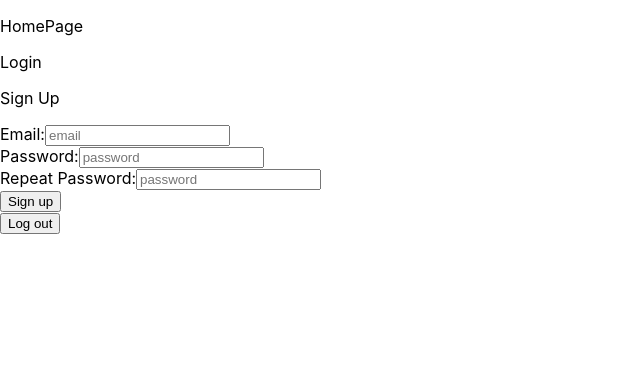
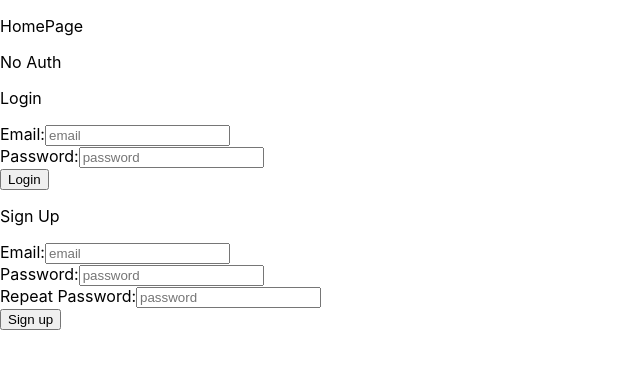
Before and after one commit to MuradAles/MyGymRoutine, a React (Create React App) app in the folder frontend/: page / in a window 1280 px wide. Shown: the top 368 px of the page, without its empty margins (0-640 px from the left). Built offline with nearby package versions, Linux system fonts and the light colour scheme; no server answers; the HTML template or start-up script is replaced by a standard one.

Commit message:
SignUp/Login/Logout been added

```diff
--- a/frontend/src/components/Login.js
+++ b/frontend/src/components/Login.js
@@ -1,12 +1,64 @@
-import { useState, useEffect, useContext } from "react";
-import { doCreateUserWithEmailAndPassword } from "../firebase/FirebaseFunctions";
-import { AuthContext } from "../firebase/Auth";
+import { useState } from "react";
+import { doSignInUserWithEmailAndPassword } from "../firebase/FirebaseFunctions";
 
 function Login() {
-    const { currentUser } = useContext(AuthContext);
+    const handleSubmite = async (e) => {
+        e.preventDefault();
+        const { login_email_Intput, login_password_Intput } = e.target
+        try {
+            await doSignInUserWithEmailAndPassword(
+                login_email_Intput.value,
+                login_password_Intput.value,
+            )
+            await fetch('/users/login', {
+                method: 'POST',
+                headers: {
+                    "Content-Type": "application/json"
+                },
+                body: JSON.stringify({
+                    email: login_email_Intput.value,
+                    password: login_password_Intput.value
+                })
+            })
+        } catch (error) {
+            alert(error);
+        }
+    }
     return (
         <div className="App">
-            <p>Login</p>
+            <p>Login </p>
+            <form onSubmit={handleSubmite}>
+                <div className="login_Div">
+                    <div className="email_Div">
+                        <label htmlFor="login_email_Intput">
+                            Email:
+                            <input
+                                className="input_tag"
+                                id="login_email_Intput"
+                                placeholder="email"
+                                autoComplete="off"
+                                required
+                            />
+                        </label>
+                    </div>
+                    <div className="password_Div">
+                        <label htmlFor="login_password_Intput">
+                            Password:
+                            <input
+                                className="input_tag"
+                                id="login_password_Intput"
+                                placeholder="password"
+                                type="password"
+                                autoComplete="off"
+                                required
+                            />
+                        </label>
+                    </div>
+                    <button id='login_submiteButton' type='submit'>
+                        Login
+                    </button>
+                </div>
+            </form>
         </div>
     );
 }
--- a/frontend/src/components/Logout.js
+++ b/frontend/src/components/Logout.js
@@ -1,8 +1,23 @@
 import { doSignOut } from '../firebase/FirebaseFunctions'
 
 function Logout() {
+    const handleLogOut = async () => {
+        try {
+            await doSignOut();
+            await fetch('/users/logout', {
+                method: 'GET',
+                headers: {
+                    "Content-Type": "application/json"
+                }
+            })
+        } catch (error) {
+            alert(error);
+        }
+    }
     return (
-        <button type='button' onClick={doSignOut}>Log out</button>
+        <form onSubmit={handleLogOut}>
+            <button type='submit'>Log out</button>
+        </form>
     );
 }
 
--- a/frontend/src/components/SignUp.js
+++ b/frontend/src/components/SignUp.js
@@ -1,32 +1,29 @@
-import { useState, useContext } from "react";
+import { useState } from "react";
 import { doCreateUserWithEmailAndPassword } from "../firebase/FirebaseFunctions";
-import { AuthContext } from "../firebase/Auth";
 
 function SignUp() {
-    const { currentUser } = useContext(AuthContext);
     const [pwMatch, setPwMatch] = useState('')
     const handleSubmite = async (e) => {
         e.preventDefault();
-        const { email_Intput, password_Intput, repeat_password_Intput } = e.target
-        if (password_Intput.value !== repeat_password_Intput.value) {
+        const { signup_email_Intput, signup_password_Intput, signup_repeat_password_Intput } = e.target
+        if (signup_password_Intput.value !== signup_repeat_password_Intput.value) {
             setPwMatch('Passwords do not match');
             return false;
         }
         try {
             let userId = await doCreateUserWithEmailAndPassword(
-                email_Intput.value,
-                password_Intput.value,
+                signup_email_Intput.value,
+                signup_password_Intput.value,
             )
-            console.log("userId", userId)
             await fetch('/users/signup', {
                 method: 'POST',
                 headers: {
                     "Content-Type": "application/json"
                 },
                 body: JSON.stringify({
-                    uid: userId.uid,
-                    email: email_Intput.value,
-                    password: password_Intput.value
+                    uid: userId,
+                    email: signup_email_Intput.value,
+                    password: signup_password_Intput.value
                 })
             })
         } catch (error) {
@@ -40,11 +37,11 @@ function SignUp() {
             <form onSubmit={handleSubmite}>
                 <div className="login_Div">
                     <div className="email_Div">
-                        <label htmlFor="email_Intput">
+                        <label htmlFor="signup_email_Intput">
                             Email:
                             <input
                                 className="input_tag"
-                                id="email_Intput"
+                                id="signup_email_Intput"
                                 placeholder="email"
                                 autoComplete="off"
                                 required
@@ -52,11 +49,11 @@ function SignUp() {
                         </label>
                     </div>
                     <div className="password_Div">
-                        <label htmlFor="password_Intput">
+                        <label htmlFor="signup_password_Intput">
                             Password:
                             <input
                                 className="input_tag"
-                                id="password_Intput"
+                                id="signup_password_Intput"
                                 placeholder="password"
                                 type="password"
                                 autoComplete="off"
@@ -65,11 +62,11 @@ function SignUp() {
                         </label>
                     </div>
                     <div className="repeat_password_Div">
-                        <label htmlFor="repeat_password_Intput">
+                        <label htmlFor="signup_repeat_password_Intput">
                             Repeat Password:
                             <input
                                 className="input_tag"
-                                id="repeat_password_Intput"
+                                id="signup_repeat_password_Intput"
                                 placeholder="password"
                                 type="password"
                                 autoComplete="off"
--- a/frontend/src/firebase/FirebaseFunctions.js
+++ b/frontend/src/firebase/FirebaseFunctions.js
@@ -1,17 +1,11 @@
 import firebase from 'firebase/compat/app';
 
 async function doCreateUserWithEmailAndPassword(email, password) {
-    await firebase.auth().createUserWithEmailAndPassword(email, password);
-    await firebase.auth().currentUser.updateProfile({ email: email })
-    return firebase.auth().currentUser
+    const userCredential = await firebase.auth().createUserWithEmailAndPassword(email, password);
+    const user = userCredential.user;
+    await doSignOut();
+    return user.uid;
 }
-
-// async function doChangePassword(email, oldPassword, newPassword) {
-//     let credential = firebase.auth.EmailAuthProvider.credential(email, oldPassword);
-//     await firebase.auth().currentUser.reauthenticateWithCredential(credential);
-//     await firebase.auth().currentUser.updatePassword(newPassword);
-//     await doSignOut();
-// }
 
 async function doSignInUserWithEmailAndPassword(email, password) {
     await firebase.auth().signInWithEmailAndPassword(email, password);
@@ -25,6 +19,16 @@ async function doSocialSignIn(provider) {
     await firebase.auth().signInWithPopup(socialProcider);
 }
 
+async function doSignOut() {
+    await firebase.auth().signOut();
+}
+
+// async function doChangePassword(email, oldPassword, newPassword) {
+//     let credential = firebase.auth.EmailAuthProvider.credential(email, oldPassword);
+//     await firebase.auth().currentUser.reauthenticateWithCredential(credential);
+//     await firebase.auth().currentUser.updatePassword(newPassword);
+//     await doSignOut();
+// }
 
 // async function doPasswordReset(email) {
 //     await firebase.auth().sendPasswordReset(email);
@@ -34,17 +38,13 @@ async function doSocialSignIn(provider) {
 //     await firebase.auth().passwordUpdate(email);
 // }
 
-async function doSignOut() {
-    await firebase.auth().signOut();
-}
-
 
 export {
     doCreateUserWithEmailAndPassword,
-    // doChangePassword,
     doSignInUserWithEmailAndPassword,
     doSocialSignIn,
+    doSignOut,
+    // doChangePassword,
     // doPasswordReset,
     // doPasswordUpdate
-    doSignOut
 };
--- a/frontend/src/pages/HomePage.js
+++ b/frontend/src/pages/HomePage.js
@@ -9,9 +9,18 @@ function Homepage() {
     return (
         <div className="App">
             <p>HomePage</p>
-            <Login />
-            <SignUp />
-            <Logout />
+            {currentUser ? (
+                <>
+                    <p>Auth</p>
+                    <Logout />
+                </>
+            ) : (
+                <>
+                    <p>No Auth</p>
+                    <Login />
+                    <SignUp />
+                </>
+            )}
         </div>
     );
 }
```
